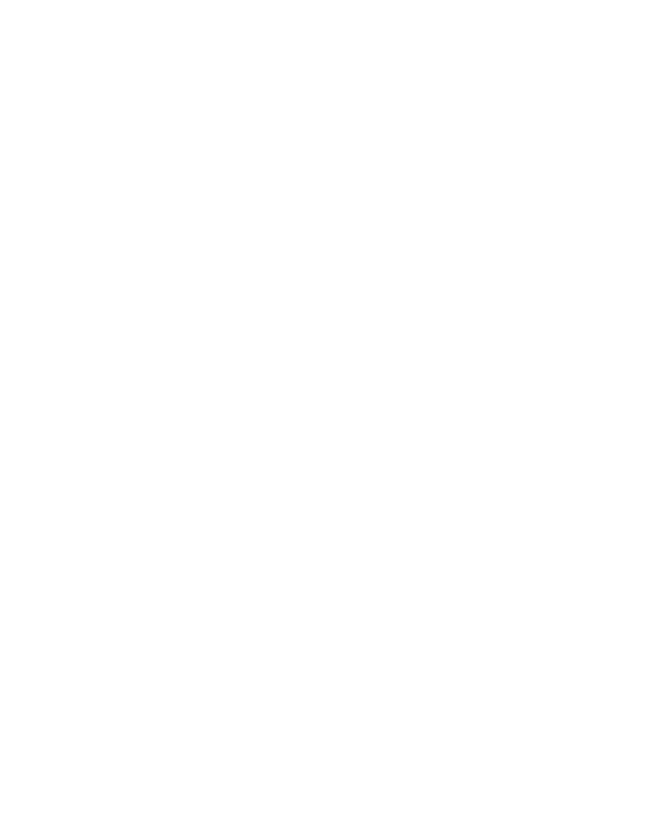
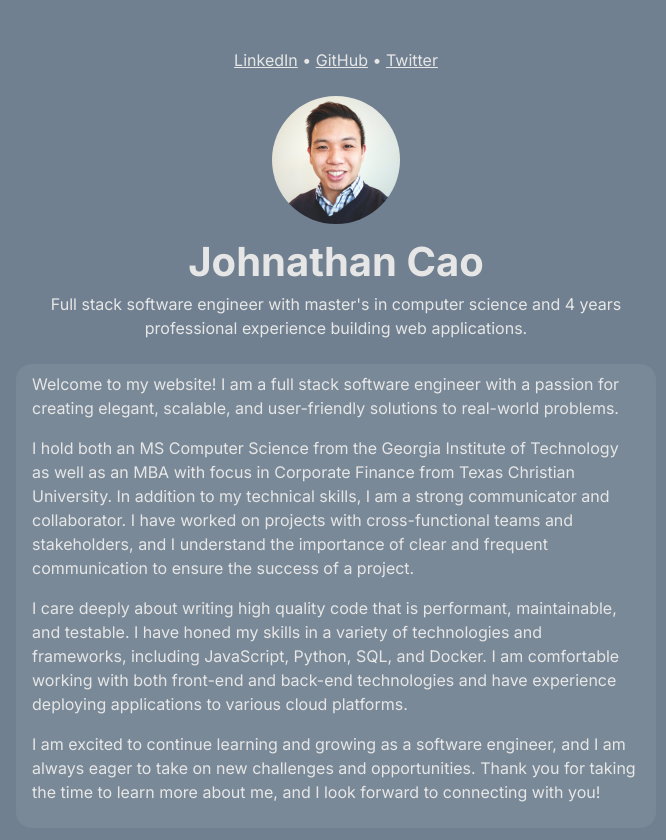
Before and after one commit to luig0/whoami, a Next.js app: page / in a window 1280 px wide. Shown: the top 840 px of the page, without its empty margins (304-970 px from the left). Before the commit the page ends 800 px from the top, so only its background shows below. Built offline with nearby package versions, Linux system fonts and the light colour scheme.

Commit message:
Setup (#1)
* added bootstrap

* added headshot

* added draft content

* added tagline

* added real bio information

* added pm2 config

* removed a word

```diff
--- a/package.json
+++ b/package.json
@@ -12,8 +12,10 @@
     "@types/node": "18.16.1",
     "@types/react": "18.2.0",
     "@types/react-dom": "18.2.1",
+    "bootstrap": "^5.2.3",
     "next": "13.3.1",
     "react": "18.2.0",
+    "react-bootstrap": "^2.7.4",
     "react-dom": "18.2.0",
     "typescript": "5.0.4"
   }
--- a/src/pages/_app.tsx
+++ b/src/pages/_app.tsx
@@ -1,3 +1,4 @@
+import 'bootstrap/dist/css/bootstrap.min.css';
 import '@/styles/globals.css'
 import type { AppProps } from 'next/app'
 
--- a/src/pages/index.tsx
+++ b/src/pages/index.tsx
@@ -1,18 +1,95 @@
+import Container from 'react-bootstrap/Container';
+import Col from 'react-bootstrap/Col';
 import Head from 'next/head';
+import Image from 'react-bootstrap/Image';
 import { Inter } from 'next/font/google';
+import Link from 'next/link';
+import Row from 'react-bootstrap/Row';
 
 const inter = Inter({ subsets: ['latin'] });
+
+const Links = () => (
+  <>
+    <Link href="https://linkedin.com/in/jhcao" target="_blank">
+      LinkedIn
+    </Link>{' '}
+    •{' '}
+    <Link href="https://github.com/luig0/" target="_blank">
+      GitHub
+    </Link>{' '}
+    •{' '}
+    <Link href="https://twitter.com/jhcao" target="_blank">
+      Twitter
+    </Link>
+  </>
+);
+
+const Content = () => (
+  <>
+    <p>
+      Welcome to my website! I am a full stack software engineer with a passion for creating elegant, scalable, and
+      user-friendly solutions to real-world problems.
+    </p>
+
+    <p>
+      I hold both an MS Computer Science from the Georgia Institute of Technology as well as an MBA with focus in
+      Corporate Finance from Texas Christian University. In addition to my technical skills, I am a strong communicator
+      and collaborator. I have worked on projects with cross-functional teams and stakeholders, and I understand the
+      importance of clear and frequent communication to ensure the success of a project.{' '}
+    </p>
+
+    <p>
+      I care deeply about writing high quality code that is performant, maintainable, and testable. I have honed my
+      skills in a variety of technologies and frameworks, including JavaScript, Python, SQL, and Docker. I am
+      comfortable working with both front-end and back-end technologies and have experience deploying applications to
+      various cloud platforms.
+    </p>
+
+    <p>
+      I am excited to continue learning and growing as a software engineer, and I am always eager to take on new
+      challenges and opportunities. Thank you for taking the time to learn more about me, and I look forward to
+      connecting with you!
+    </p>
+  </>
+);
 
 export default function Home() {
   return (
     <>
       <Head>
-        <title>Create Next App</title>
+        <title>jhcao.net • About Me</title>
         <meta name="description" content="Generated by create next app" />
         <meta name="viewport" content="width=device-width, initial-scale=1" />
         <link rel="icon" href="/favicon.ico" />
       </Head>
-      <main></main>
+      <main className={inter.className}>
+        <Container className="content mt-5">
+          <Row className="text-center mt-1 mb-3">
+            <Col>
+              <Links />
+            </Col>
+          </Row>
+          <Row className="text-center pt-2 pb-1">
+            <Col>
+              <Image src="/headshot.png" alt="me" width={128} height={128} roundedCircle />
+            </Col>
+          </Row>
+          <Row className="pt-1 mb-4">
+            <Col>
+              <div className="text-center fs-1 fw-bold">Johnathan Cao</div>
+              <div className="text-center fs-6">
+                Full stack software engineer with master's in computer science and 4 years professional experience
+                building web applications.
+              </div>
+            </Col>
+          </Row>
+          <Row className="pt-2 pb-2 ps-1 pe-1 mb-5 with-bg rounded-4">
+            <Col>
+              <Content />
+            </Col>
+          </Row>
+        </Container>
+      </main>
     </>
   );
 }
--- a/src/styles/globals.css
+++ b/src/styles/globals.css
@@ -0,0 +1,20 @@
+body {
+  background-color: #708090;
+  color: #e6e6e6;
+}
+
+main .content {
+  max-width: 640px;
+}
+
+a {
+  color: #e6e6e6;
+}
+
+a:hover {
+  color: #333333;
+}
+
+.with-bg {
+  background-color: rgba(256, 256, 256, 0.07);
+}
```
Also changed, not shown: whoami.pm2.config.js (added, +12 -0 lines), public/headshot.png (added), 1 other file (tests, documents, lock files or other folders).
